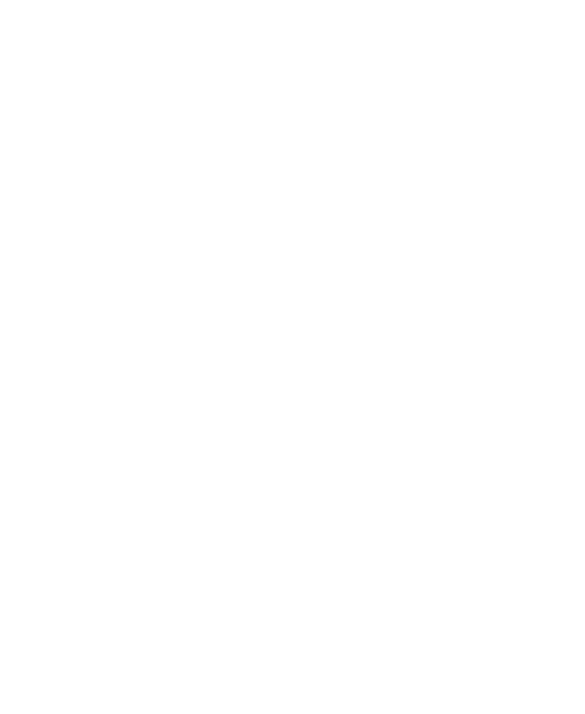
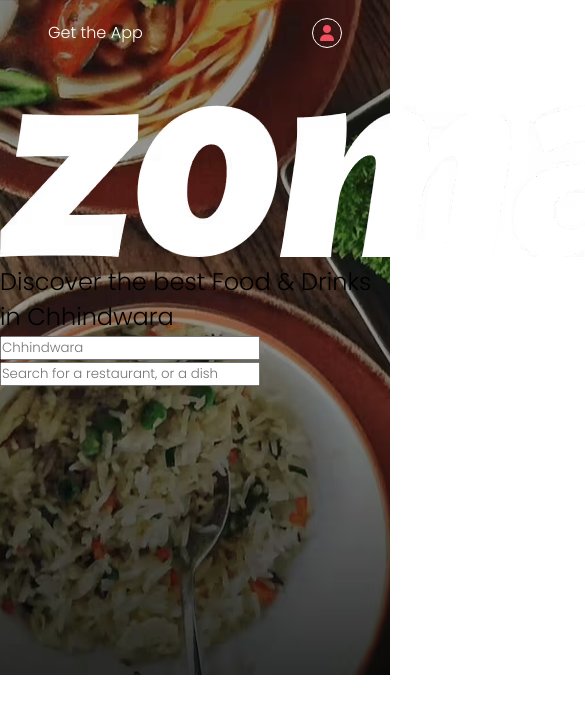
Before and after one commit to ShivanshSol/Zomato_Clone, a plain HTML site: page index.html in a window 390 px wide. Shown: the top 714 px of the page, 585 px wide, since content can reach past the window. Drawn offline with Linux system fonts and the light colour scheme.

Commit message:
Day 1 of working on it

```diff
--- a/index.html
+++ b/index.html
@@ -1,7 +1,62 @@
 <!DOCTYPE html>
 <head>
-    <title></title>
-    <link rel="stylesheet" href="./style.css"/>
+    <meta charset="UTF-8" />
+    <meta http-equiv="X-UA-Compatible" content="IE=edge" />
+    <meta name="viewport" content="width=device-width, initial-scale=1.0" />
+    <!-- Zomato logo in the tab -->
+    <link
+      rel="icon"
+      type="image/x-icon"
+      href="https://upload.wikimedia.org/wikipedia/commons/thumb/7/75/Zomato_logo.png/220px-Zomato_logo.png"
+    />
+    <!-- Font awesome icons -->
+    <link
+      rel="stylesheet"
+      href="https://cdnjs.cloudflare.com/ajax/libs/font-awesome/6.1.1/css/all.min.css"
+      integrity="sha512-KfkfwYDsLkIlwQp6LFnl8zNdLGxu9YAA1QvwINks4PhcElQSvqcyVLLD9aMhXd13uQjoXtEKNosOWaZqXgel0g=="
+      crossorigin="anonymous"
+      referrerpolicy="no-referrer"
+    />
+    <!-- Poppins font by google fonts -->
+    <link rel="preconnect" href="https://fonts.googleapis.com" />
+    <link rel="preconnect" href="https://fonts.gstatic.com" crossorigin />
+    <link
+      href="https://fonts.googleapis.com/css2?family=Poppins:ital,wght@0,100;0,200;0,300;0,400;0,500;0,600;0,700;0,800;0,900;1,100;1,200;1,300;1,400;1,500;1,600;1,700;1,800;1,900&display=swap"
+      rel="stylesheet"
+    />
+
+    <!-- Importing styles.css -->
+    <link rel="stylesheet" href="./style.css" />
+
+    <title>Zomato Landing Page Clone </title>
 </head>
-<body></body>
+<body>
+    <section class="hero__section">
+        <header>
+            <nav class="navbar">
+                <a href="#">Get the App</a>
+                <div class="navbar__menu_container">
+                    <a href="#" class="link">Inventor Relations </a>
+                    <a href="#" class="link">Add restaurants</a>
+                    <a href="#" class="link">Log in</a>
+                    <a href="#" class="link">Sign up</a>
+                    <a href="#" class="user_icon">
+                        <i class="fa-solid fa-user"></i>
+                    </a>
+                </div>
+            </nav>
+        </header>
+
+        <div>
+            <img src="images/heroSectionLogo.png" alt="hero__section_logo">
+            <h1>Discover the best Food & Drinks in Chhindwara</h1>
+            <div>
+                <input type="text" name="" id="" class="input" placeholder="Chhindwara">
+                <input type="text" name="" id="" class="input" placeholder="Search for a restaurant, or a dish">
+            </div>
+        </div>
+    </section>
+
+
+</body>
 </html>
--- a/style.css
+++ b/style.css
@@ -1,4 +1,63 @@
 *{
     margin: 0;
     padding: 0;
+    box-sizing: border-box;
+    font-family:"Poppins", sans-serif;
+    font-weight: 320;
 }
+
+.hero__section{
+    background: url(./images/heroSectionBackground.png);
+    background-size: cover;
+    background-position: center;
+    min-height: 60.5vh;
+}
+
+.navbar{
+    display: flex;
+    align-items: center;
+    justify-content: space-between;
+    padding: 16px 48px;
+    height: 65px;
+}
+
+.navbar__menu_container{
+    display: flex;
+    gap: 30px;
+}
+
+.navbar a{
+    color: white;
+    text-decoration: none;
+
+}
+
+.navbar__menu_container .user_icon{
+    height: 30px;
+    width: 30px;
+    display: flex;
+    align-items: center;
+    justify-content: center;
+    border-radius: 100%;
+    border: solid 1px white;
+    display: none;
+}
+/* Screen size: 0 to 600 */
+@media only screen and (max-width: 600px){
+    .navbar__menu_container .user_icon{
+        display: flex;
+        color: rgb(239, 79, 95);
+        height: 30px;
+        width: 30px;
+        align-items: center;
+        justify-content: center;
+        border-radius: 100%;
+        border: solid 1px white;
+    }
+    .link{
+        display: none;
+    }
+    .hero__section{
+        min-height: 80vh;
+    }
+}
```
